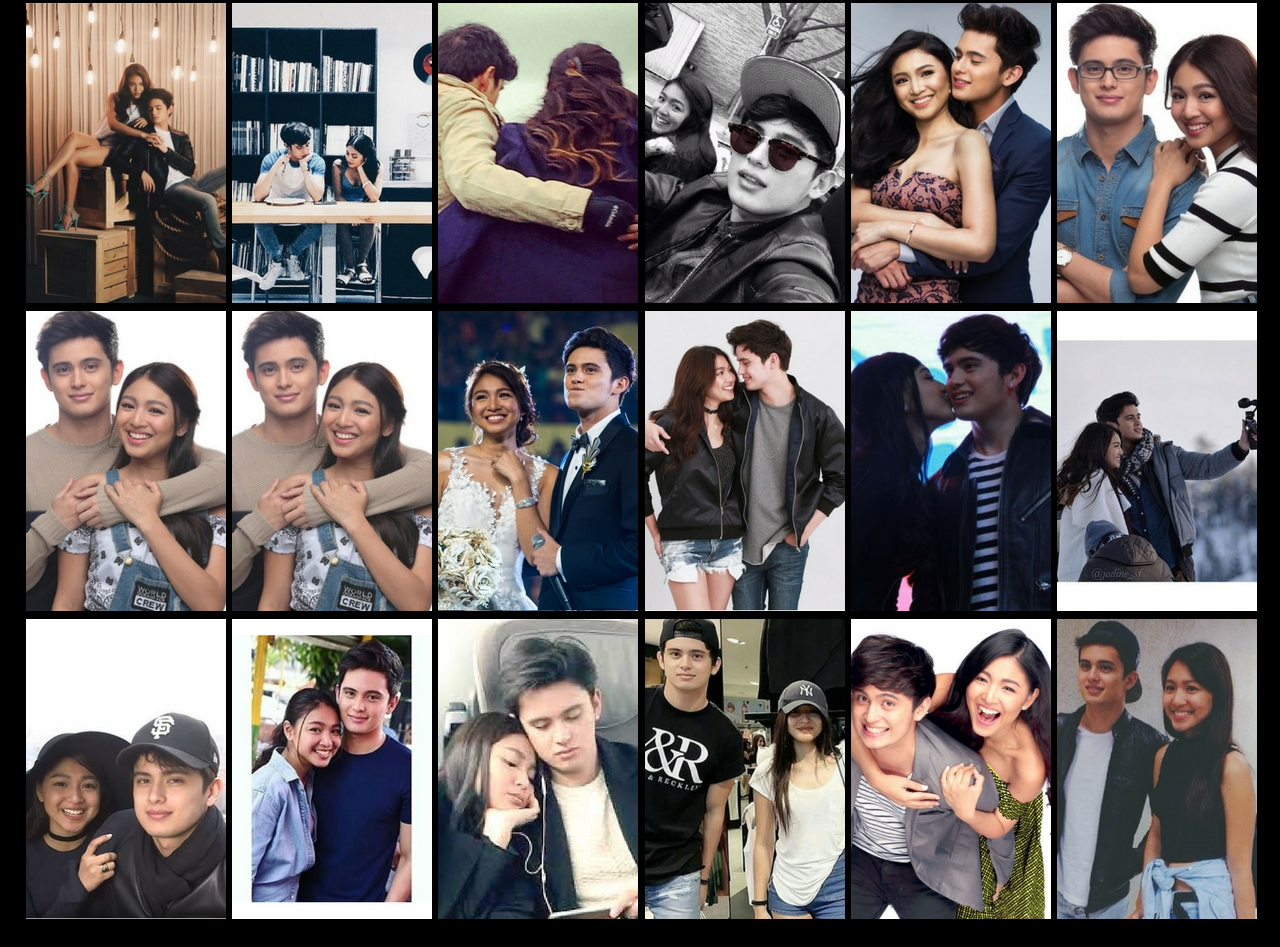
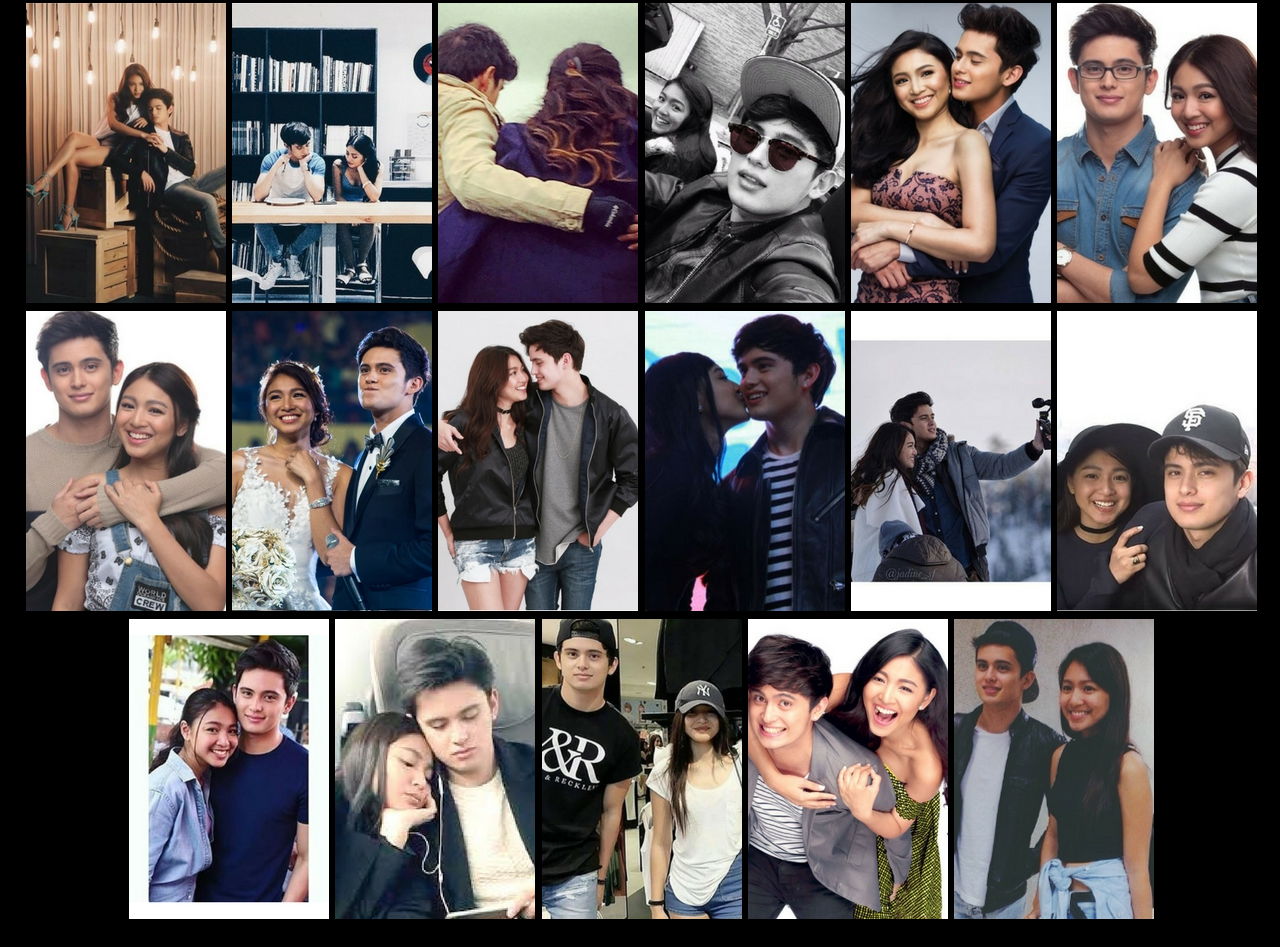
Before and after one commit to OtidaMaricar/PersonalWebsite, a plain HTML site: page gal.html in a window 1280 px wide. Shown: the part 927-1874 px from the top of the page. Drawn offline with Linux system fonts and the light colour scheme.

Commit message:
Update gal.html

```diff
--- a/gal.html
+++ b/gal.html
@@ -34,7 +34,6 @@
 			<img src="m1.jpg">
 			<img src="m2.jpg">
 			<img src="m3.jpg">
-			<img src="m3.jpg">
 			<img src="m4.jpg">
 			<img src="m5.jpg">
 			<img src="m6.jpg">
```
